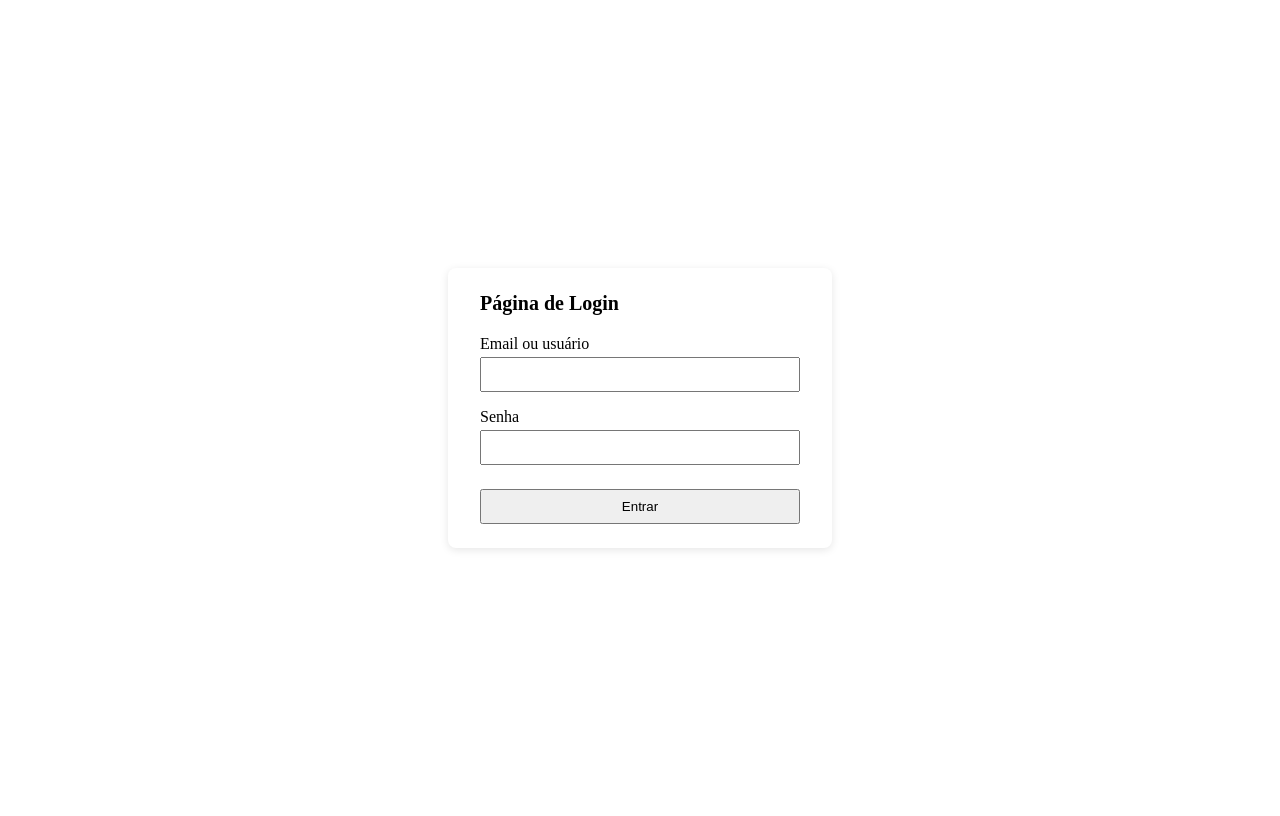
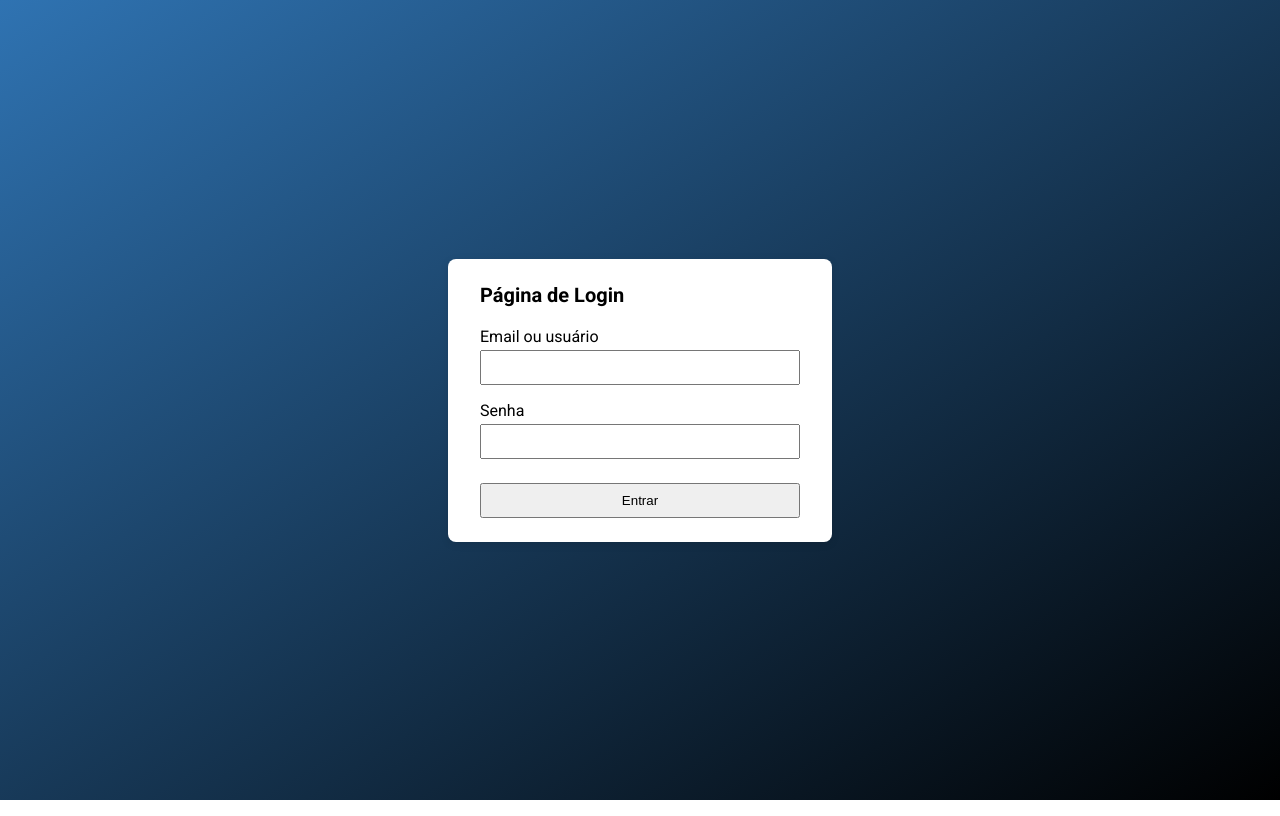
Before and after one commit to patrick9as/test-sps, a React (Vite) app in the folder frontend/: page /login in a window 1280 px wide. Built offline with nearby package versions, Linux system fonts and the light colour scheme.

Commit message:
Atualiza o layout da página de login; Adicionar a fonte Robotoe e estilos globais

```diff
--- a/frontend/index.html
+++ b/frontend/index.html
@@ -6,6 +6,9 @@
     <meta name="viewport" content="width=device-width, initial-scale=1" />
     <meta name="theme-color" content="#000000" />
     <meta name="description" content="Test SPS React" />
+    <link rel="preconnect" href="https://fonts.googleapis.com" />
+    <link rel="preconnect" href="https://fonts.gstatic.com" crossorigin />
+    <link href="https://fonts.googleapis.com/css2?family=Roboto:wght@400;500;700&display=swap" rel="stylesheet" />
     <title>React App</title>
   </head>
   <body>
--- /dev/null
+++ b/frontend/src/index.css
@@ -0,0 +1,4 @@
+body {
+  margin: 0;
+  font-family: "Roboto", sans-serif;
+}
--- a/frontend/src/index.jsx
+++ b/frontend/src/index.jsx
@@ -1,5 +1,6 @@
 import React from "react";
 import ReactDOM from "react-dom/client";
+import "./index.css";
 import { RouterProvider } from "react-router-dom";
 import { AuthProvider } from "./contexts/AuthContext";
 import router from "./routes";
--- a/frontend/src/pages/SignIn.jsx
+++ b/frontend/src/pages/SignIn.jsx
@@ -4,12 +4,15 @@
 import Card from "../components/Card";
 
 const centerStyle = {
-  minHeight: "100vh",
+  position: "fixed",
+  inset: 0,
   display: "flex",
   alignItems: "center",
   justifyContent: "center",
   padding: "1rem",
   boxSizing: "border-box",
+  margin: 0,
+  background: "linear-gradient(to bottom right, #2f73b2, #000)",
 };
 
 const formGroupStyle = { marginBottom: "1rem" };
```
